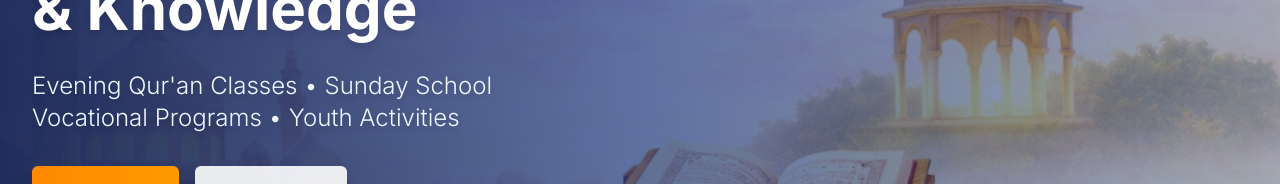
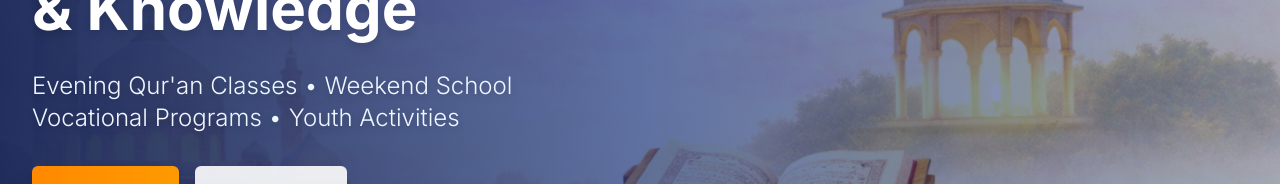
Before and after one commit to aokiqra786/daralilm-website, a Next.js app: page / in a window 1280 px wide. Shown: the part 326-510 px from the top of the page. Built offline with nearby package versions, Linux system fonts and the light colour scheme; no server answers; the database is empty; a web font is replaced by a local one.

Commit message:
style(design): FINDING-002 — rebrand public 'Sunday School' copy to 'Weekend School' (backend keys unchanged)

```diff
--- a/src/app/admissions/AdmissionsFormClient.tsx
+++ b/src/app/admissions/AdmissionsFormClient.tsx
@@ -109,7 +109,8 @@ export default function AdmissionsFormClient() {
             >
               <option value="">Select a program...</option>
               <option value="Evening Qur'an Classes">Evening Qur&apos;an Classes</option>
-              <option value="Sunday School">Sunday School</option>
+              {/* value kept as "Sunday School" to match backend program key; label rebranded to "Weekend School" */}
+              <option value="Sunday School">Weekend School</option>
               <option value="Vocational Programs">Vocational Programs</option>
               <option value="Youth Activities">Youth Activities</option>
             </select>
--- a/src/app/admissions/page.tsx
+++ b/src/app/admissions/page.tsx
@@ -74,7 +74,7 @@ export default async function AdmissionsPage({
               <ul className="space-y-4">
                 {[
                   ["Evening Qur'an Classes", '$50 / month'],
-                  ['Sunday School', '$100 / month'],
+                  ['Weekend School', '$100 / month'],
                   ['Full Time Hifz and Academic', 'TBA'],
                   ['Registration Fee / Material (Once a Year)', '$50'],
                 ].map(([label, price]) => (
--- a/src/app/page.tsx
+++ b/src/app/page.tsx
@@ -30,7 +30,7 @@ export default function Home() {
               Nurturing Faith <br/> & Knowledge
             </h1>
             <p className="text-xl md:text-2xl text-blue-50 mb-8 font-light drop-shadow-md">
-              Evening Qur'an Classes &bull; Sunday School <br/>
+              Evening Qur'an Classes &bull; Weekend School <br/>
               Vocational Programs &bull; Youth Activities
             </p>
 
```
